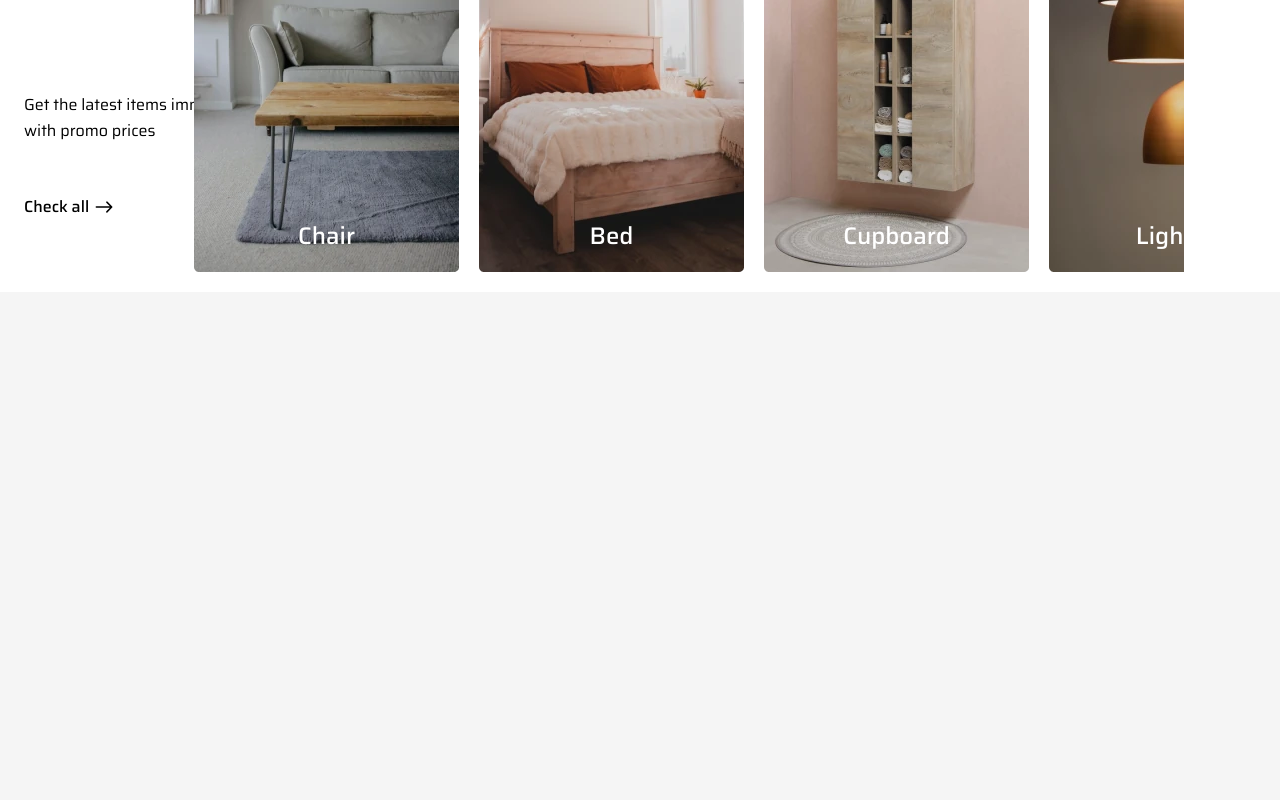
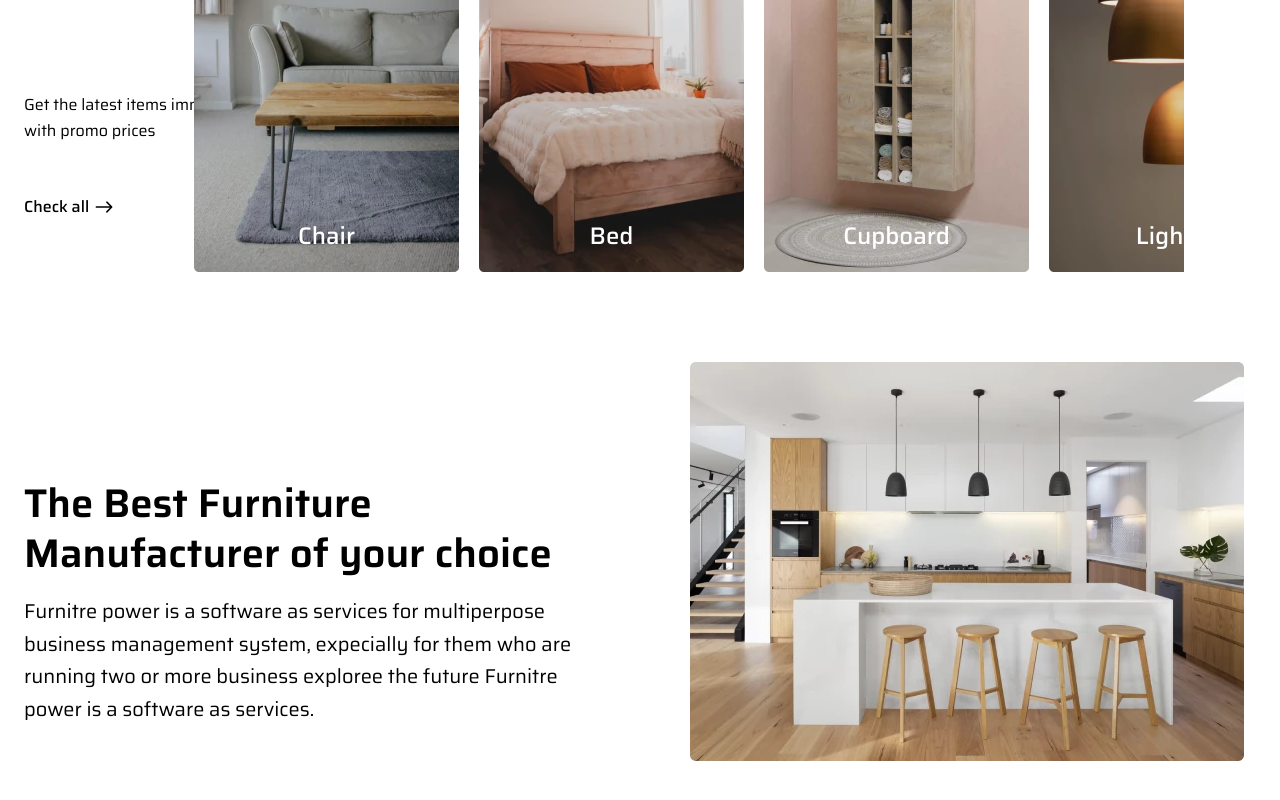
Before and after one commit to Ahmeddeco/Furniture, a React (Create React App) app: page / in a window 1280 px wide. Shown: the part 1743-2543 px from the top of the page. Before the commit the page ends 2035 px from the top, so only its background shows below. Built offline with nearby package versions, Linux system fonts and the light colour scheme; the HTML template or start-up script is replaced by a standard one.

Commit message:
FeaturesSecond

```diff
--- a/src/App.jsx
+++ b/src/App.jsx
@@ -2,6 +2,7 @@
 import Hero from "./components/Hero";
 import Features from "./components/Features";
 import NewItems from "./components/NewItems";
+import FeaturesSecond from "./components/FeaturesSecond";
 
 // import components
 
@@ -10,7 +11,8 @@
     <main className='w-full mx-auto bg-white'>
       <Hero />
       <Features />
-      <NewItems/>
+      <NewItems />
+      <FeaturesSecond/>
     </main>
   );
 };
--- a/src/components/FeaturesSecond.jsx
+++ b/src/components/FeaturesSecond.jsx
@@ -1,7 +1,26 @@
 import React from "react";
+import { features } from "../data";
 
 const FeaturesSecond = () => {
-  return <div>FeaturesSecond</div>;
+  // destructure features
+  const { image, subtitle, title } = features.feature2;
+  return (
+    <section className='section'>
+      <div className='container mx-auto'>
+        <div className='flex flex-col lg:flex-row lg:gap-[100px]'>
+          {/* text */}
+          <div className='flex flex-1 flex-col justify-end'>
+            <h2 className='title'>{title}</h2>
+            <p className='subtitle'>{subtitle}</p>
+          </div>
+          {/* image */}
+          <div className='flex-1'>
+            <img src={image.type} alt='Furniture' className='' />
+          </div>
+        </div>
+      </div>
+    </section>
+  );
 };
 
 export default FeaturesSecond;
```
